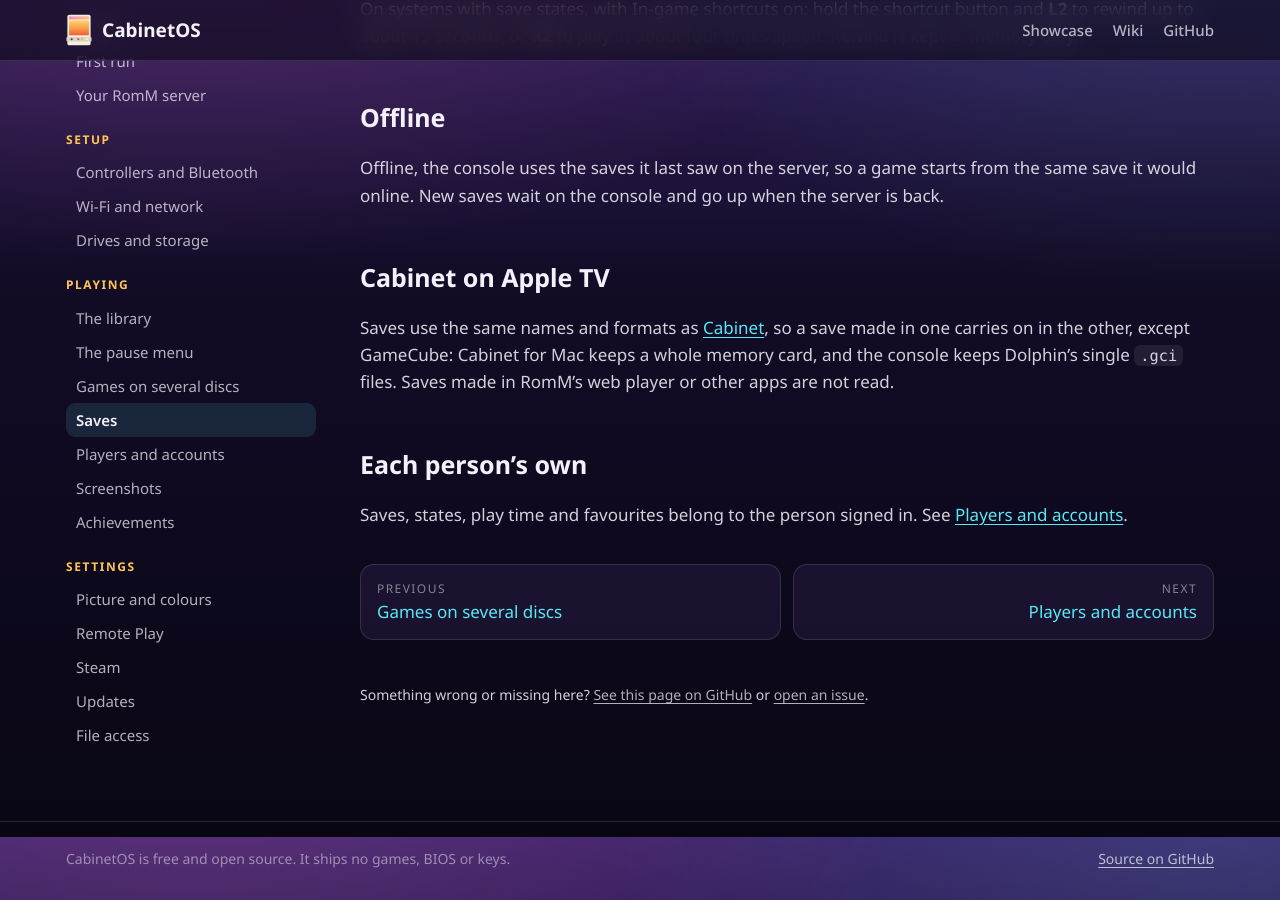
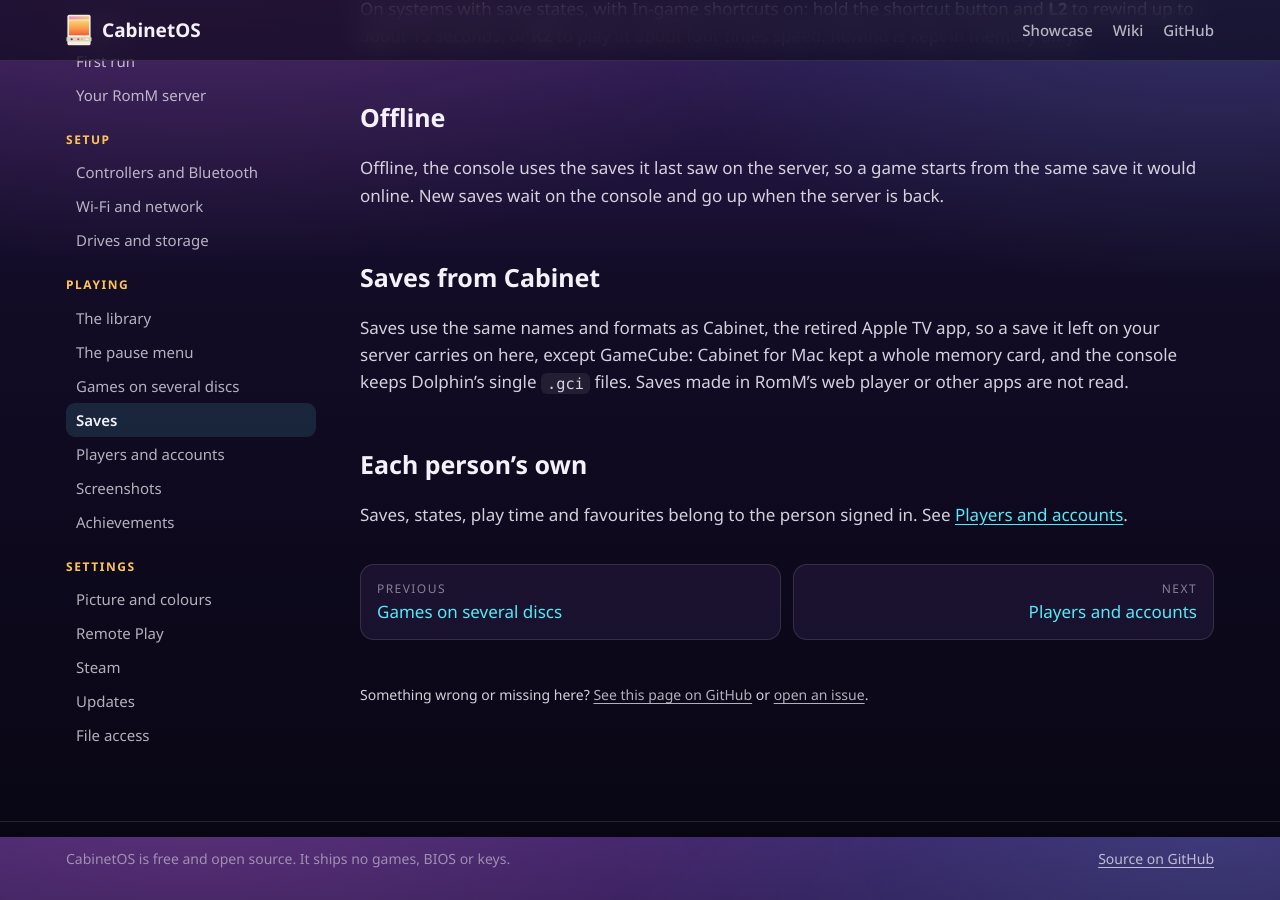
Before and after one commit to MMagTech/cabinetos, a Jekyll site: the page built from docs/wiki/saves.md, in a window 1280 px wide and 900 px high, scrolled down 1863 px. Built offline with Jekyll 4.4.1, drawn with Linux system fonts in a browser that asks for light colours; our own code applies the rules of GitHub Pages for plain Markdown files.

Commit message:
Site: no Cabinet on Apple TV to carry a save to
The home page and two wiki pages offered carrying a save on in Cabinet on
Apple TV, an app that is retired. The home page now names other CabinetOS
consoles only; the wiki says saves Cabinet left on the server carry on
here, since they use the same names.

Changelog: none

Co-Authored-By: Claude Opus 5.5 <noreply@anthropic.com>

```diff
--- a/docs/index.html
+++ b/docs/index.html
@@ -65,7 +65,7 @@
           <p>Every game page shows your last three save states, each with a picture of the moment. Press one and you are back in.</p>
           <ul>
             <li>Saves and states go to your RomM server by themselves.</li>
-            <li>Carry on from the same save on another CabinetOS console, or in <a href="https://github.com/MMagTech/cabinet">Cabinet</a> on Apple TV.</li>
+            <li>Carry on from the same save on another CabinetOS console.</li>
             <li>The first game on Home is always the last one you played, one press from resuming.</li>
           </ul>
           <a class="more" href="wiki/saves.html">Saves, states and sync</a>
--- a/docs/wiki/saves.md
+++ b/docs/wiki/saves.md
@@ -56,13 +56,12 @@ Offline, the console uses the saves it last saw on the server, so a game
 starts from the same save it would online. New saves wait on the console and go
 up when the server is back.
 
-## Cabinet on Apple TV
+## Saves from Cabinet
 
-Saves use the same names and formats as
-[Cabinet](https://github.com/MMagTech/cabinet), so a save made in one carries on
-in the other, except GameCube: Cabinet for Mac keeps a whole memory card, and
-the console keeps Dolphin's single `.gci` files. Saves made in RomM's web player
-or other apps are not read.
+Saves use the same names and formats as Cabinet, the retired Apple TV app, so
+a save it left on your server carries on here, except GameCube: Cabinet for Mac
+kept a whole memory card, and the console keeps Dolphin's single `.gci` files.
+Saves made in RomM's web player or other apps are not read.
 
 ## Each person's own
 
```
Also changed, not shown: docs/wiki/romm.md (+2 -2 lines).
